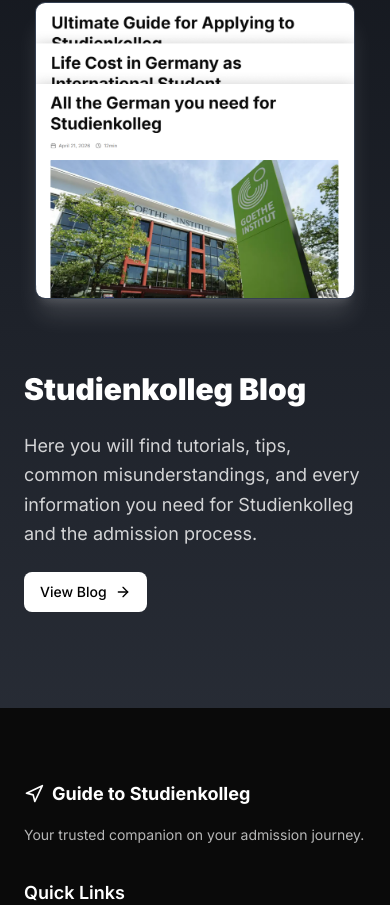
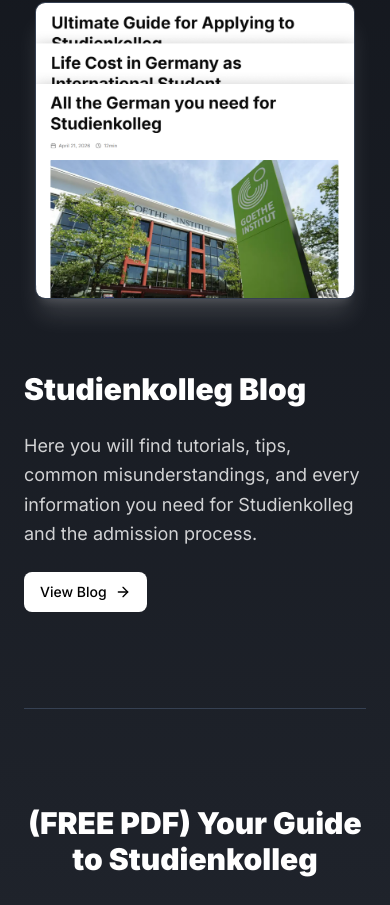
Before and after one commit to felipecalgaro/phi, a Next.js app: page / in a window 390 px wide. Shown: the part 2467-3372 px from the top of the page. Built offline with nearby package versions, Linux system fonts and the light colour scheme; no server answers.

Commit message:
feat: add guidebook resource on home page

```diff
--- a/app/page.tsx
+++ b/app/page.tsx
@@ -1,6 +1,6 @@
 import { buttonVariants } from '@/components/ui/button';
 import { cn } from '@/lib/utils';
-import { ArrowRight, Navigation } from "lucide-react";
+import { ArrowRight, Download, Navigation } from "lucide-react";
 import Image from 'next/image';
 import Link from 'next/link';
 
@@ -77,7 +77,8 @@ export default function Home() {
           </div>
         </div>
       </section>
-      <section className="py-24 px-6 lg:px-12 flex justify-center items-center bg-(image:--gradient-hero)">
+      <div className="bg-(image:--gradient-hero) flex justify-center items-center flex-col py-24 gap-24 px-6 lg:px-12">
+        <section className="flex justify-center items-center">
           <div className="flex justify-center items-center max-w-7xl gap-x-10 gap-y-18 sm:flex-nowrap flex-wrap">
             <Image src='/blog-posts.png' alt="Blog Posts" width={800} height={743} className='lg:w-md md:w-sm w-xs shadow-xl shadow-white/15 rounded-lg border border-gray-700' />
 
@@ -95,6 +96,23 @@ export default function Home() {
             </div>
           </div>
         </section>
+        <hr className='w-full border-gray-700' />
+        <section id="guide" className='w-full flex justify-center items-center flex-col pb-24 gap-12'>
+          <div className="space-y-6 max-w-3xl text-center">
+            <h2 className="sm:text-4xl text-3xl font-black lg:text-5xl text-white">
+              (FREE PDF) Your Guide to Studienkolleg
+            </h2>
+            <p className={cn("sm:text-xl text-lg leading-relaxed text-white/80")}>
+              A comprehensive PDF guidebook covering everything you need to know about Studienkolleg, from the application process to exam preparation and tips for success.
+            </p>
+          </div>
+          <Image src='/guide.png' alt="Guide" width={627} height={500} />
+          <Link download href='/your-guide-to-studienkolleg.pdf' className='flex justify-between items-center gap-6 backdrop-blur-sm border border-white/40 hover:bg-white/5 bg-white/10 transition-all duration-200 rounded-xl px-8 py-4 w-full text-white max-w-xl sm:text-lg text-base font-medium'>
+            <p>Your Guide to Studienkolleg <span className='text-white/60 font-light'>- a comprehensive PDF guidebook</span></p>
+            <Download className='size-6 shrink-0' />
+          </Link>
+        </section>
+      </div>
     </>
   );
 }
```
Also changed, not shown: public/guide.png (added), 1 other file (tests, documents, lock files or other folders). Lines whose indentation alone changed are shown as unchanged.
